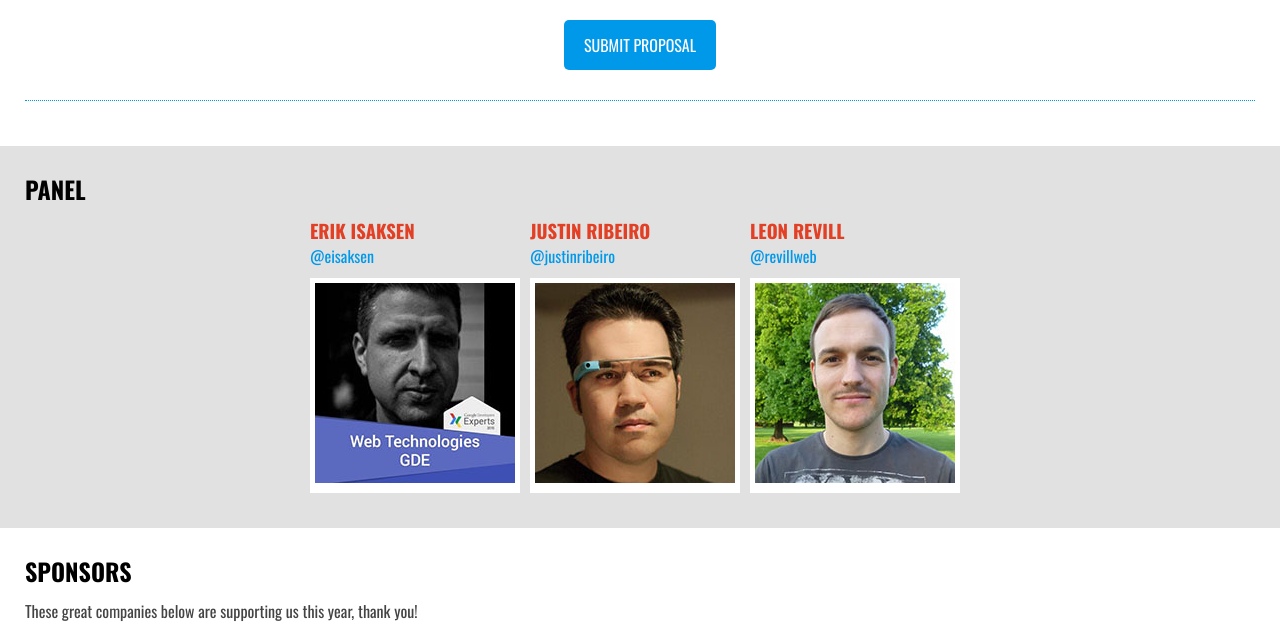
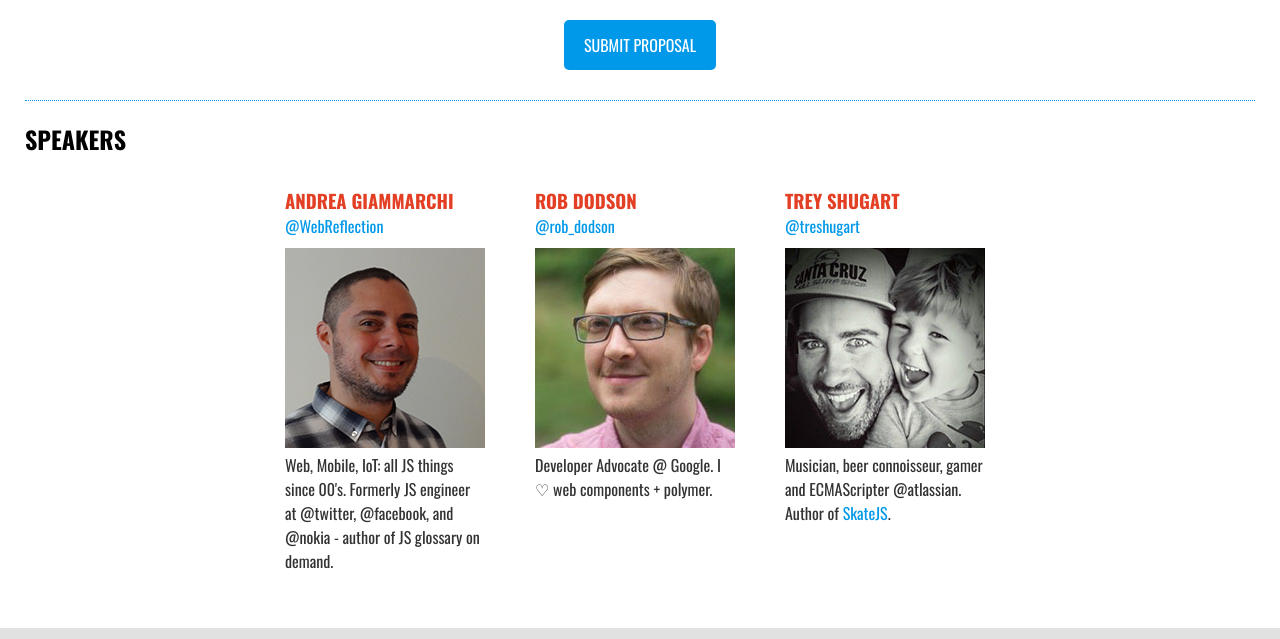
Before and after one commit to RevillWeb/wcremoteconf, a website: page index.html in a window 1280 px wide. Shown: the part 1052-1691 px from the top of the page. Drawn offline with nearby package versions, Linux system fonts and the light colour scheme.

Commit message:
Add speaker section with temp bios.

```diff
--- a/index.html
+++ b/index.html
@@ -77,30 +77,33 @@
                     <a href="https://goo.gl/forms/glcDo6kPnVgFKYyN2" target="_blank" class="button blue">SUBMIT PROPOSAL</a>
                 </div>
             </div>
-            <!--<h2>SPEAKERS</h2>-->
-            <!--<div class="items">-->
-                <!--<div class="item">-->
-                    <!--<h3>ANDREA GIAMMARCHI</h3>-->
-                    <!--<a href="https://twitter.com/WebReflection" target="_blank" class="social">@WebReflection</a>-->
-                    <!--<div class="photo">-->
-                        <!--<img src="assets/img/speakers/andrea.png" />-->
-                    <!--</div>-->
-                <!--</div>-->
-                <!--<div class="item">-->
-                    <!--<h3>JANE WHITE</h3>-->
-                    <!--<a href="#" class="social">@jwhite</a>-->
-                    <!--<div class="photo">-->
-                        <!--<img src="http://www.clker.com/cliparts/m/3/I/C/c/2/grey-silhouette-of-man-hi.png" width="200" height="200" />-->
-                    <!--</div>-->
-                <!--</div>-->
-                <!--<div class="item">-->
-                    <!--<h3>CHRIS GREEN</h3>-->
-                    <!--<a href="#" class="social">@cgreen</a>-->
-                    <!--<div class="photo">-->
-                        <!--<img src="http://www.clker.com/cliparts/m/3/I/C/c/2/grey-silhouette-of-man-hi.png" width="200" height="200" />-->
-                    <!--</div>-->
-                <!--</div>-->
-            <!--</div>-->
+            <h2>SPEAKERS</h2>
+            <div class="items">
+                <div class="item">
+                    <h3>ANDREA GIAMMARCHI</h3>
+                    <a href="https://twitter.com/WebReflection" target="_blank" class="social">@WebReflection</a>
+                    <div class="photo">
+                        <img src="assets/img/speakers/andrea.png" />
+                    </div>
+                    <p class="bio">Web, Mobile, IoT: all JS things since 00's. Formerly JS engineer at @twitter, @facebook, and @nokia - author of JS glossary on demand.</p>
+                </div>
+                <div class="item">
+                    <h3>ROB DODSON</h3>
+                    <a href="https://twitter.com/rob_dodson" target="_blank" class="social">@rob_dodson</a>
+                    <div class="photo">
+                        <img src="assets/img/speakers/rob.jpeg" />
+                    </div>
+                    <p class="bio">Developer Advocate @ Google. I ♡ web components + polymer.</p>
+                </div>
+                <div class="item">
+                    <h3>TREY SHUGART</h3>
+                    <a href="https://twitter.com/treshugart" class="social">@treshugart</a>
+                    <div class="photo">
+                        <img src="assets/img/speakers/trey.jpg" />
+                    </div>
+                    <p class="bio">Musician, beer connoisseur, gamer and ECMAScripter @atlassian. Author of <a href="http://github.com/skatejs/skatejs" target="_blank">SkateJS</a>.</p>
+                </div>
+            </div>
         </section>
         <section id="panel">
             <h2>PANEL</h2>
--- a/src/sass/layout.scss
+++ b/src/sass/layout.scss
@@ -44,9 +44,14 @@ section {
     justify-content: center;
     flex-wrap: wrap;
     .item {
+      max-width: 200px;
       margin: 0 10px 10px 0;
       h3 {
         color: $primary-color;
+      }
+      .social {
+        display: block;
+        margin-bottom: 10px;
       }
     }
   }
@@ -196,18 +201,14 @@ ul.nav-list {
   }
 }
 #speakers {
-  .photo {
-
+  .item {
+    padding: 20px;
   }
 }
 #panel {
   background-color: #E1E1E1;
   h1 {
     margin-bottom: 20px;
-  }
-  .social {
-    display: block;
-    margin-bottom: 10px;
   }
   .item {
     .photo {
```
Also changed, not shown: assets/img/speakers/rob.jpeg (added), assets/img/speakers/trey.jpg (added), dist/css/layout.css.
